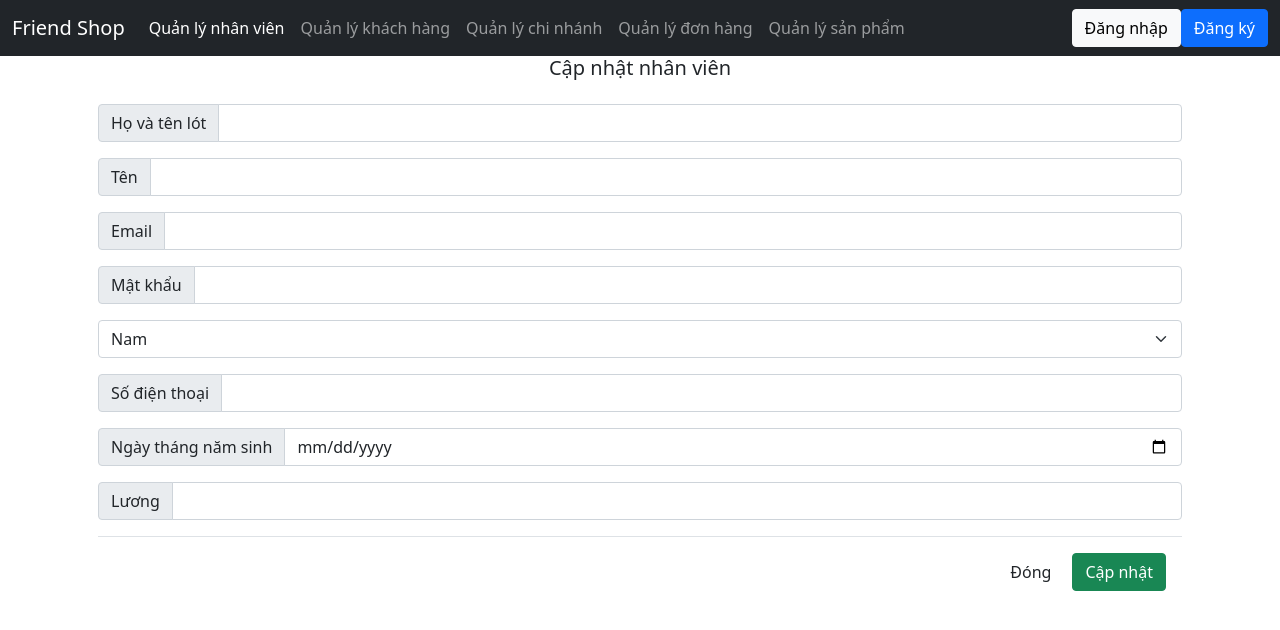
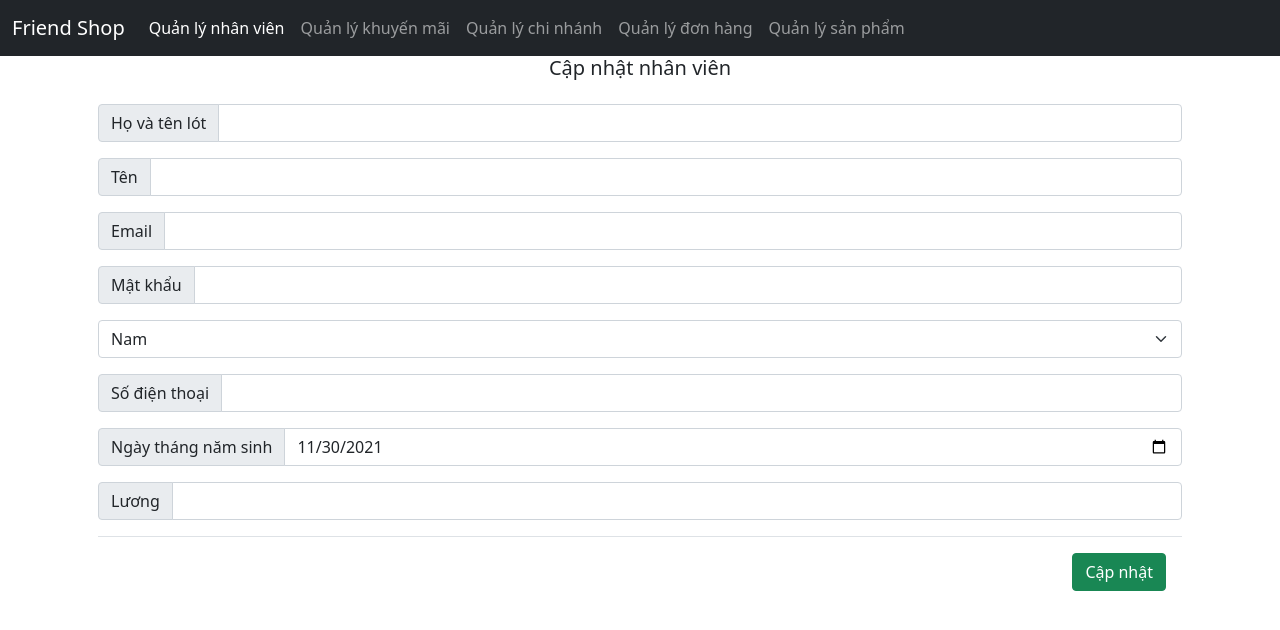
Before and after one commit to bao-nguyenbku/FRIEND_SHOP, a PHP site: page /getEditStaff.php in a window 1280 px wide. Shown: the top 630 px of the page. Run offline with PHP 8.4, Linux system fonts and the light colour scheme; data that the repository does not hold is empty; some libraries are stand-ins or nearby versions.

Commit message:
Edit staff

```diff
--- a/getEditStaff.php
+++ b/getEditStaff.php
@@ -1,15 +1,8 @@
 <?php
 include "./db/db.php";
 include "header.php";
-function console_log($d)
-{
-    echo '<script>';
-    echo 'console.log(' . json_encode($d) . ');';
-    echo '</script>';
-}
-function alert($d) {
-    echo "<script type='text/javascript'>alert('" . $d . "');</script>";
-}
+include 'helper.php';
+
 if (isset($_GET["id"])) {
     $id = $_GET["id"];
 
@@ -23,14 +16,12 @@ if (isset($_GET["id"])) {
     }
     //console_log($data);
 }
-
-
 ?>
 
 <div class="container">
     <h5 style="text-align: center;">Cập nhật nhân viên</h5>
     <div class="modal-body">
-        <form action="" method="post" enctype="multipart/form-data" id="">
+        <form action="updateStaff.php" method="post" enctype="multipart/form-data" id="">
             <div class="input-group mb-3">
                 <span class="input-group-text" id="inputGroup-sizing-default">Họ và tên lót</span>
                 <input type="text" class="form-control" aria-label="Sizing example input" aria-describedby="inputGroup-sizing-default" name="last_name" value="<?php echo $data[0]['last_name']; ?>" required>
@@ -63,7 +54,7 @@ if (isset($_GET["id"])) {
 
             <div class="input-group mb-3">
                 <span class="input-group-text" id="inputGroup-sizing-default">Ngày tháng năm sinh</span>
-                <input type="date" class="form-control" aria-label="Sizing example input" aria-describedby="inputGroup-sizing-default" name="dob" value="<?php echo $data[0]['date_of_birth']; ?>" required>
+                <input type="date" class="form-control" aria-label="Sizing example input" aria-describedby="inputGroup-sizing-default" name="dob" value="<?php $date = date_create($data[0]["date_of_birth"]); echo $date->format("Y-m-d"); ?>" required>
             </div>
 
             <div class="input-group mb-3">
@@ -72,7 +63,6 @@ if (isset($_GET["id"])) {
             </div>
 
             <div class="modal-footer modal-footer-custom">
-                <button type="button" class="btn bg-gradient-secondary" data-bs-dismiss="modal">Đóng</button>
                 <button type="submit" class="btn btn-success" name="submit">Cập nhật</button>
             </div>
         </form>
--- a/header.php
+++ b/header.php
@@ -38,7 +38,7 @@ session_start();
                         <a class="nav-link active" aria-current="page" href="manageStaff.php">Quản lý nhân viên</a>
                     </li>
                     <li class="nav-item">
-                        <a class="nav-link" href="manageCustomer.php">Quản lý khách hàng</a>
+                        <a class="nav-link" href="manageCustomer.php">Quản lý khuyến mãi</a>
                     </li>
                     <li class="nav-item">
                         <a class="nav-link" href="manageStore.php">Quản lý chi nhánh</a>
@@ -66,11 +66,6 @@ session_start();
                         <a class="nav-link disabled">Disabled</a>
                     </li> -->
                 </ul>
-                <div class="d-flex account-area">
-                    <a href="#" class="btn btn-light">Đăng nhập</a>
-                    <a href="#" class="btn btn-primary">Đăng ký</a>
-
-                </div>
             </div>
         </div>
     </nav>
--- /dev/null
+++ b/helper.php
@@ -0,0 +1,11 @@
+<?php
+    function console_log($d) {
+        echo '<script>';
+        echo 'console.log(' . json_encode($d) . ');';
+        echo '</script>';
+    }
+    function alert($d) {
+        echo "<script type='text/javascript'>alert('" . $d . "');</script>";
+    }
+
+?>
--- a/manageStaff.php
+++ b/manageStaff.php
@@ -82,7 +82,8 @@ if (isset($_GET["storeId"])) {
                     <td><?php echo $i["first_name"]; ?></td>
                     <td><?php echo $i["user_name"]; ?></td>
                     <td><?php echo $i["phone_number"]; ?></td>
-                    <td><?php echo $i["date_of_birth"]; ?></td>
+                    <?php $date = date_create($i["date_of_birth"]) ?>
+                    <td><?php echo $date->format("m/d/Y"); ?></td>
                     <td><?php echo number_format($i["salary"], 0, ".", ","); ?></td>
                     <td>
                         <a class="btn btn-warning" href="getEditStaff.php?id=<?php echo $i['id']; ?>">
```
Also changed, not shown: addStaff.php (+1 -11 lines), updateStaff.php (added, +7 -0 lines).
